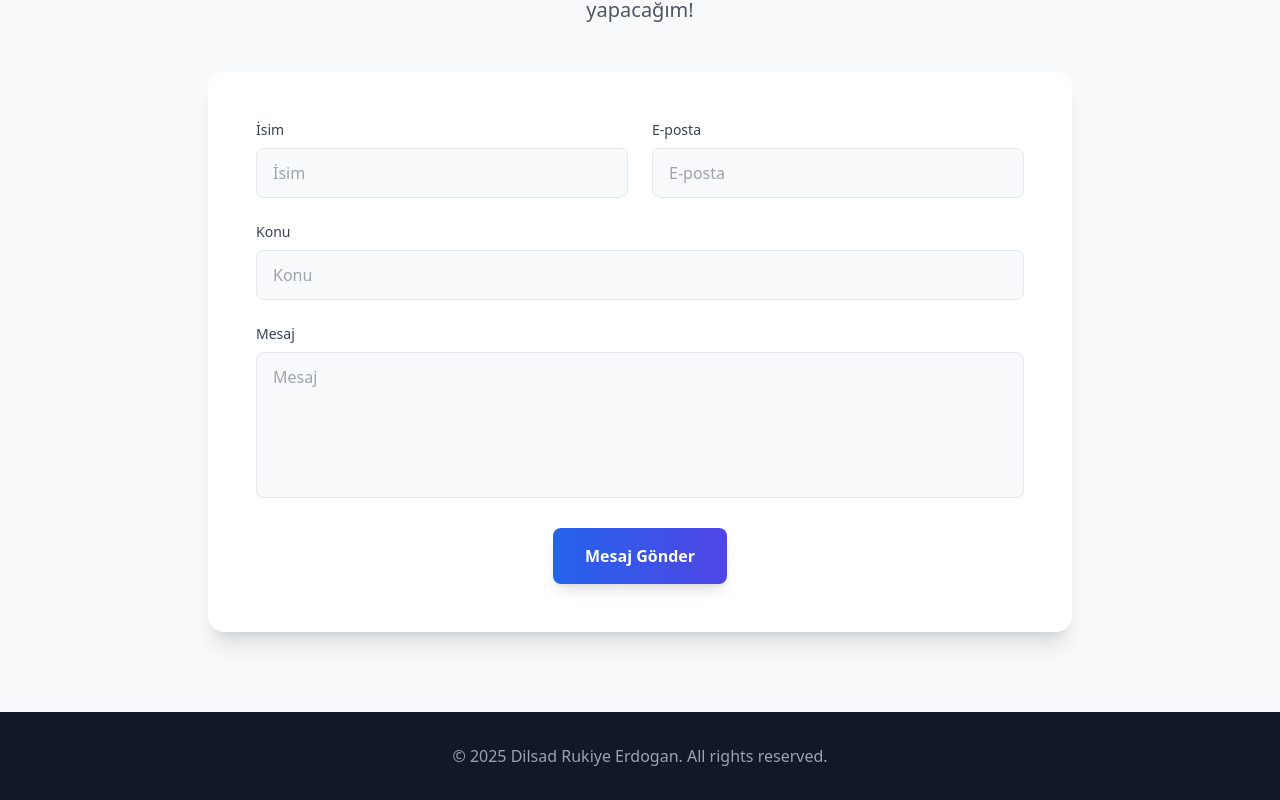
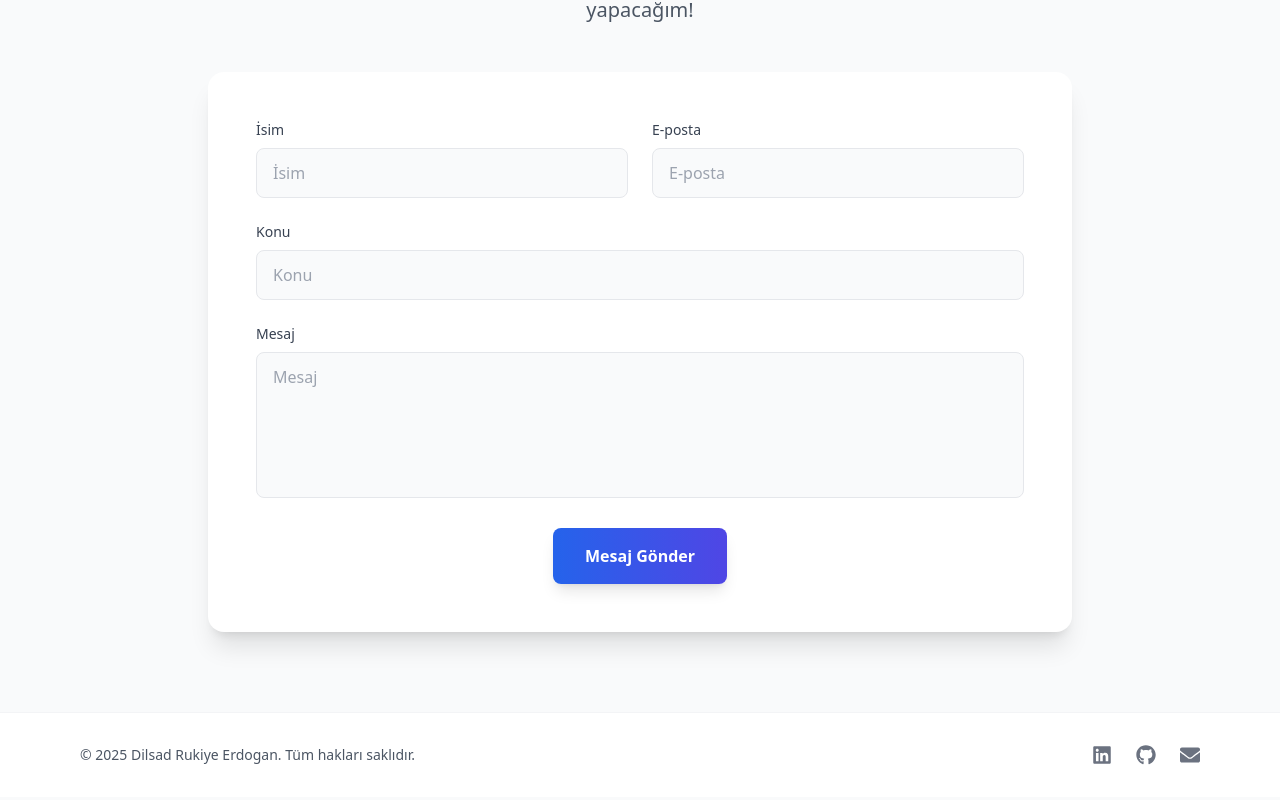
Before and after one commit to dilsad-erdogan/dilsadrukiyeerdogan, a React (Vite) app: page / in a window 1280 px wide. Shown: the part 3747-4547 px from the top of the page. Built offline with nearby package versions, Linux system fonts and the light colour scheme.

Commit message:
footer components

```diff
--- a/src/components/Footer.jsx
+++ b/src/components/Footer.jsx
@@ -1,9 +1,34 @@
 import React from 'react';
+import { useLanguage } from '../context/LanguageContext';
+import { FaGithub, FaLinkedin, FaEnvelope } from 'react-icons/fa';
 
 const Footer = () => {
+    const { t } = useLanguage();
+
     return (
-        <footer className="bg-gray-900 text-gray-400 py-8 text-center">
-            <p>&copy; {new Date().getFullYear()} Dilsad Rukiye Erdogan. All rights reserved.</p>
+        <footer className="bg-white dark:bg-gray-900 border-t border-gray-100 dark:border-gray-800 transition-colors duration-300">
+            <div className="max-w-6xl mx-auto px-4 py-8">
+                <div className="flex flex-col md:flex-row justify-between items-center gap-4">
+
+                    {/* Copyright */}
+                    <div className="text-gray-600 dark:text-gray-400 text-sm order-2 md:order-1">
+                        <p>&copy; {new Date().getFullYear()} Dilsad Rukiye Erdogan. {t('footer', 'rights')}</p>
+                    </div>
+
+                    {/* Social Links */}
+                    <div className="flex items-center gap-6 order-1 md:order-2">
+                        <a href="https://www.linkedin.com/in/dil%C5%9Fad-erdo%C4%9Fan-089547221/" target="_blank" rel="noopener noreferrer" className="text-xl text-gray-500 dark:text-gray-400 hover:text-blue-600 dark:hover:text-blue-400 transition-colors transform hover:scale-110">
+                            <FaLinkedin />
+                        </a>
+                        <a href="https://github.com/dilsad-erdogan" target="_blank" rel="noopener noreferrer" className="text-xl text-gray-500 dark:text-gray-400 hover:text-gray-900 dark:hover:text-white transition-colors transform hover:scale-110">
+                            <FaGithub />
+                        </a>
+                        <a href="mailto:dilsadrukiyeerdogan@gmail.com" className="text-xl text-gray-500 dark:text-gray-400 hover:text-red-500 dark:hover:text-red-400 transition-colors transform hover:scale-110">
+                            <FaEnvelope />
+                        </a>
+                    </div>
+                </div>
+            </div>
         </footer>
     );
 };
--- a/src/data/translations.js
+++ b/src/data/translations.js
@@ -30,6 +30,10 @@ export const translations = {
             sending: "Sending...",
             success: "Message sent successfully!",
             error: "Failed to send message. Please try again."
+        },
+        footer: {
+            rights: "All rights reserved.",
+            developedBy: "Developed by"
         }
     },
     tr: {
@@ -63,6 +67,10 @@ export const translations = {
             sending: "Gönderiliyor...",
             success: "Mesajınız başarıyla gönderildi!",
             error: "Mesaj gönderilemedi. Lütfen tekrar deneyin."
+        },
+        footer: {
+            rights: "Tüm hakları saklıdır.",
+            developedBy: "Geliştiren:"
         }
     }
 };
```
